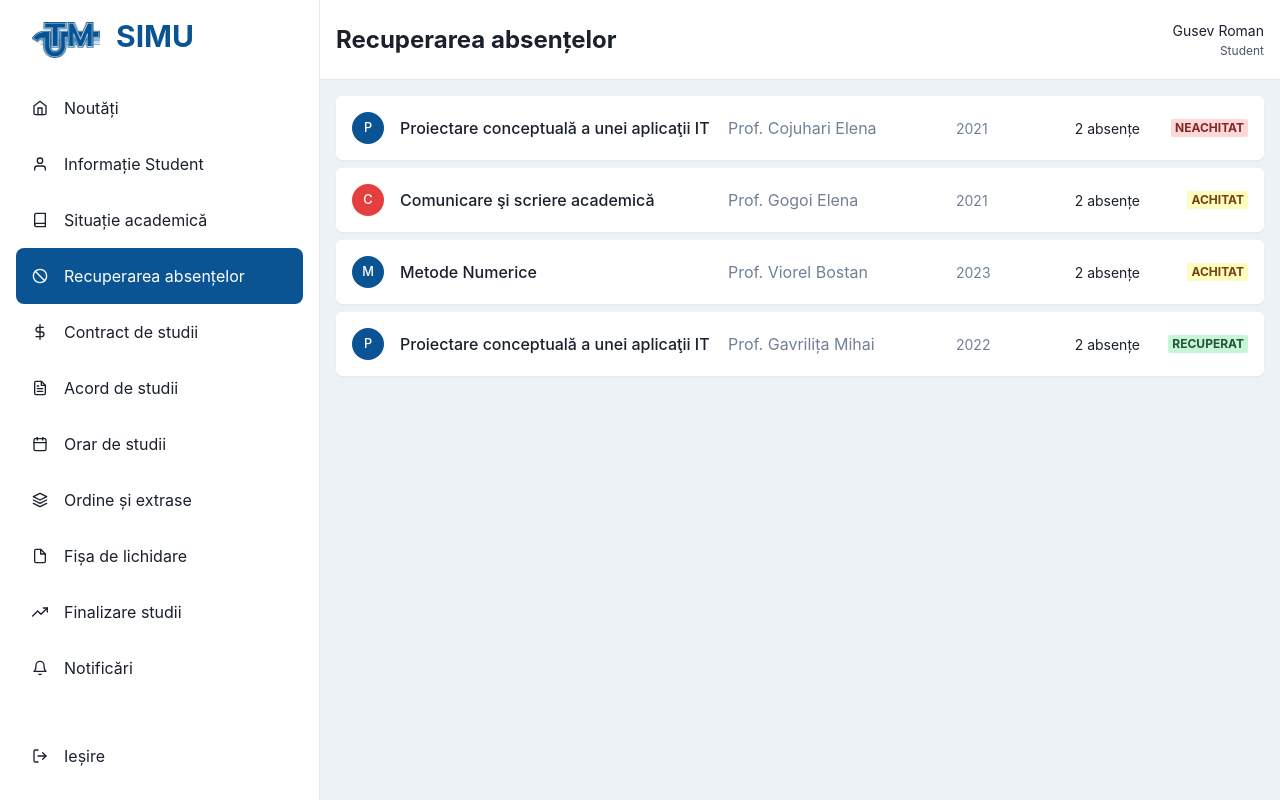
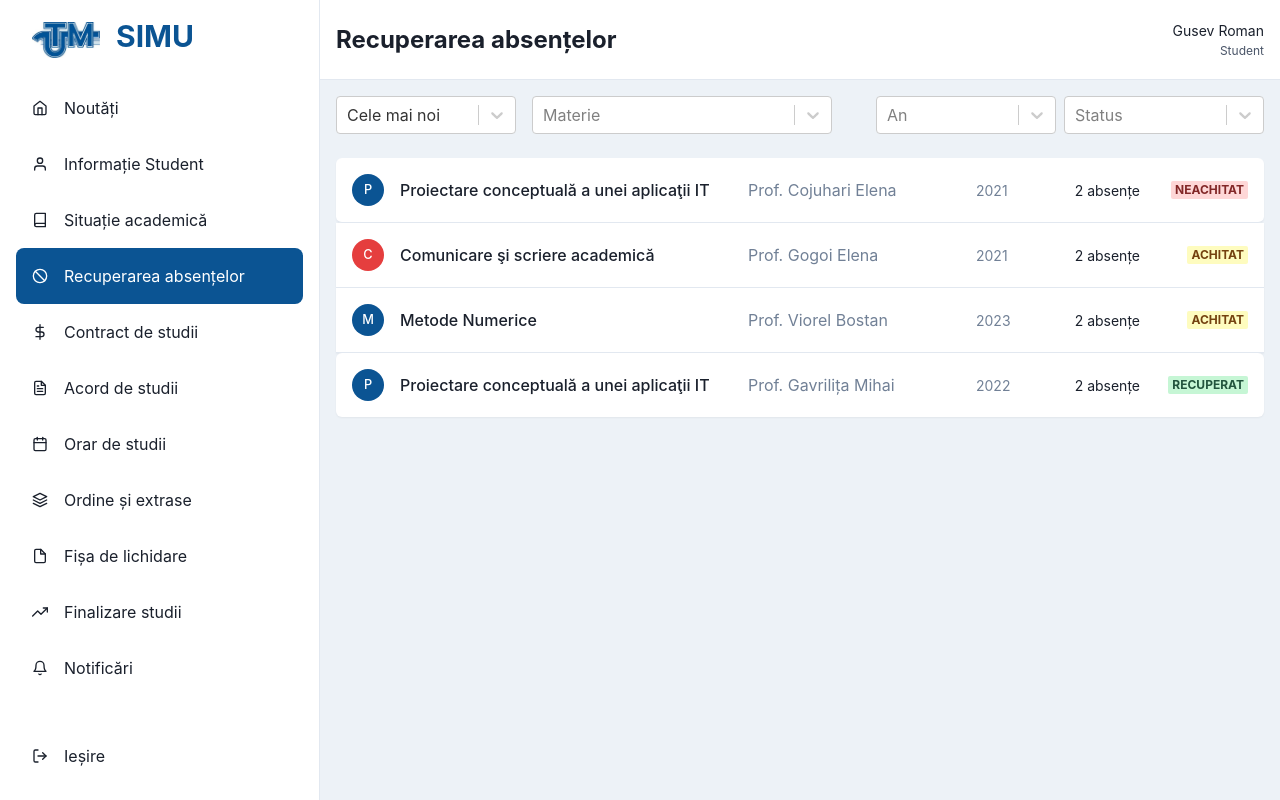
Before and after one commit to danielavornic/lab-absente, a React (Vite) app: page /absente in a window 1280 px wide. Built offline with nearby package versions, Linux system fonts and the light colour scheme.

Commit message:
Add filters for students card

```diff
--- a/src/components/StudentAttendenceCard.tsx
+++ b/src/components/StudentAttendenceCard.tsx
@@ -1,7 +1,9 @@
-import { Avatar, HStack, Text, Badge, Box } from "@chakra-ui/react";
+import { Avatar, HStack, Text, Badge, Box, BoxProps } from "@chakra-ui/react";
 import { AbsentaStatus } from "types";
 
-interface StudentAttendenceCardProps {
+// it extends chakra component props
+interface StudentAttendenceCardProps extends BoxProps {
+  id: number;
   subject: string;
   count: number;
   prof: string;
@@ -17,6 +19,7 @@ export const StudentAttendenceCard = ({
   status,
   year,
   isChanged,
+  ...rest
 }: StudentAttendenceCardProps) => {
   const iconLetter = subject[0].toUpperCase();
   const iconColor = isChanged ? "red.500" : "brand.500";
@@ -32,18 +35,18 @@ export const StudentAttendenceCard = ({
       spacing={4}
       boxShadow="sm"
       justifyContent="space-between"
-      rounded="md"
       p={4}
       bg="white"
       cursor="pointer"
       _hover={{
         backgroundColor: "gray.50",
       }}
+      {...rest}
     >
       <HStack spacing={4}>
         <Avatar name={iconLetter} bg={iconColor} size="sm" />
         <HStack spacing={2}>
-          <Text fontWeight="medium" w="320px">
+          <Text fontWeight="medium" w="340px">
             {subject}
           </Text>
           <Text w="220px" color="gray.500">
--- a/src/pages/StudentAttendence.tsx
+++ b/src/pages/StudentAttendence.tsx
@@ -1,6 +1,9 @@
-import { VStack } from "@chakra-ui/react";
+import { HStack, VStack } from "@chakra-ui/react";
 import { Layout, StudentAttendenceCard } from "components";
+import { useSearchParams } from "react-router-dom";
 import { AbsentaStatus } from "types";
+
+import Select from "react-select";
 
 const attendences = [
   {
@@ -41,12 +44,157 @@ const attendences = [
   },
 ];
 
+const statuses = Object.values(AbsentaStatus).map((status) => ({
+  label: status,
+  value: status,
+  color: "blue",
+}));
+
+const subjects = [
+  { label: "Comunicare şi scriere academică", value: "Comunicare şi scriere academică" },
+  { label: "Metode Numerice", value: "Metode Numerice" },
+  {
+    label: "Proiectare conceptuală a unei aplicaţii IT",
+    value: "Proiectare conceptuală a unei aplicaţii IT",
+  },
+];
+
+const years = [
+  { label: "2021", value: "2021" },
+  { label: "2022", value: "2022" },
+  { label: "2023", value: "2023" },
+];
+
+const selectStyles = {
+  multiValue: (base: any) => ({
+    ...base,
+    backgroundColor: "#0B5493",
+    color: "#fff",
+    borderRadius: "4px",
+  }),
+  multiValueLabel: (base: any) => ({
+    ...base,
+    color: "#fff",
+  }),
+  control: (base: any) => ({
+    ...base,
+    borderColor: "#E2E8F0",
+    fontSize: "14px",
+  }),
+};
+
 export const StudentAttendence = () => {
+  const [searchParams, setSearchParams] = useSearchParams();
+
+  const urlStatuses = searchParams.get("status")?.split(",") ?? [];
+  const urlSubjects = searchParams.get("subject")?.split(",") ?? [];
+  const urlYears = searchParams.get("year")?.split(",") ?? [];
+  const sortBy = searchParams.get("sortBy") || "newest";
+
+  const updateSearchParams = (key: string, value: string | number | boolean) => {
+    const params = new URLSearchParams(searchParams.toString());
+    params.set(key, value.toString());
+    setSearchParams(params.toString());
+  };
+
+  const setStatuses = (statuses: string[]) => {
+    updateSearchParams("status", statuses.join(","));
+  };
+
+  const setSubjects = (subjects: string[]) => {
+    updateSearchParams("subject", subjects.join(","));
+  };
+
+  const setYears = (years: string[]) => {
+    updateSearchParams("year", years.join(","));
+  };
+
+  const setSortBy = (sortBy: string) => {
+    updateSearchParams("sortBy", sortBy);
+  };
+
   return (
     <Layout title="Recuperarea absențelor">
-      <VStack spacing={2} align="stretch">
-        {attendences.map((attendence) => (
-          <StudentAttendenceCard key={attendence.id} {...attendence} />
+      <HStack spacing={4} mb={6} justifyContent="space-between">
+        <HStack spacing={4}>
+          <Select
+            value={{
+              label: sortBy === "newest" ? "Cele mai noi" : "Cele mai vechi",
+              value: sortBy,
+            }}
+            onChange={(sortBy) => setSortBy(sortBy?.value)}
+            options={[
+              { label: "Cele mai noi", value: "newest" },
+              { label: "Cele mai vechi", value: "oldest" },
+            ]}
+            placeholder="Sortează după"
+            styles={{
+              ...selectStyles,
+              control: (base: any) => ({
+                ...base,
+                width: "180px",
+              }),
+            }}
+          />
+          <Select
+            value={subjects.filter((subject) => urlSubjects.includes(subject.value))}
+            onChange={(subjects) => setSubjects(subjects.map((subject) => subject.value))}
+            options={subjects}
+            placeholder="Materie"
+            isMulti
+            styles={{
+              ...selectStyles,
+              control: (base: any) => ({
+                ...base,
+                minWidth: "300px",
+                maxWidth: "800px",
+              }),
+            }}
+          />
+        </HStack>
+
+        <HStack>
+          <Select
+            value={years.filter((year) => urlYears.includes(year.value))}
+            onChange={(years) => setYears(years.map((year) => year.value))}
+            options={years}
+            placeholder="An"
+            isMulti
+            styles={{
+              ...selectStyles,
+              control: (base: any) => ({
+                ...base,
+                minWidth: "180px",
+                maxWidth: "300px",
+              }),
+            }}
+          />
+
+          <Select
+            value={statuses.filter((status) => urlStatuses.includes(status.value))}
+            onChange={(statuses) => setStatuses(statuses.map((status) => status && status?.value))}
+            options={statuses}
+            placeholder="Status"
+            isMulti
+            styles={{
+              ...selectStyles,
+              control: (base: any) => ({
+                ...base,
+                width: "200px",
+              }),
+            }}
+          />
+        </HStack>
+      </HStack>
+
+      <VStack spacing={0} align="stretch">
+        {attendences.map((attendence, index) => (
+          <StudentAttendenceCard
+            key={attendence.id}
+            {...attendence}
+            borderBottom={index !== attendences.length - 1 ? "1px solid #E2E8F0" : "none"}
+            rounded={index === 0 || index === attendences.length - 1 ? "md" : "none"}
+          />
         ))}
       </VStack>
     </Layout>
```
